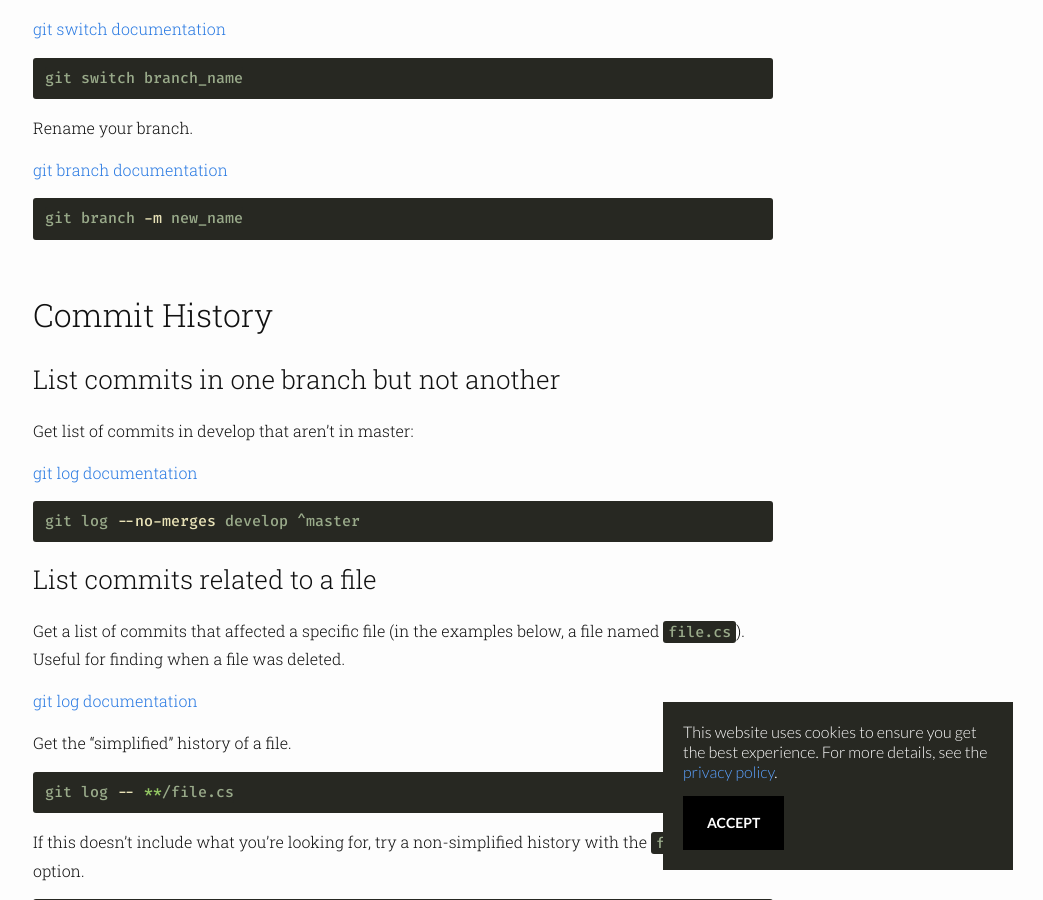
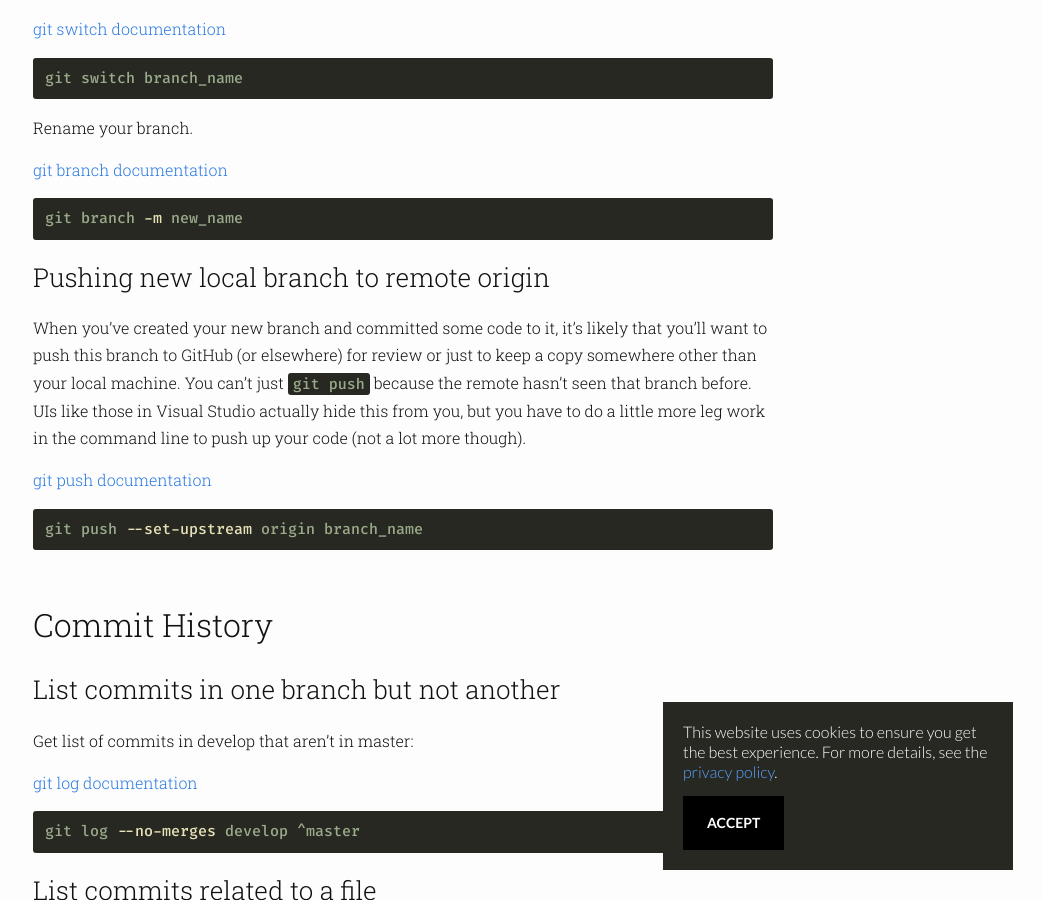
Before and after one commit to erresen/erresen.github.io, a Jekyll site: the page built from _posts/2021-12-13-useful-git-commands.md, in a window 1280 px wide and 900 px high, scrolled down 1908 px. Shown: the whole window, without its empty margins (237-1280 px from the left). Built offline with Jekyll 4.4.1, drawn with Linux system fonts in a browser that asks for light colours; nearby versions of some CDN libraries; comment, search, counter and statistics services are not loaded.

Commit message:
added example for pushing local branch to origin

````diff
--- a/_posts/2021-12-13-useful-git-commands.md
+++ b/_posts/2021-12-13-useful-git-commands.md
@@ -97,6 +97,17 @@ Rename your branch.
 
 ```sh
 git branch -m new_name
+```
+
+### Pushing new local branch to remote origin
+
+When you've created your new branch and committed some code to it, it's likely that you'll want to push this branch to GitHub (or elsewhere) for review or just to keep a copy somewhere other than your local machine. You can't just `git push` because the remote hasn't seen that branch before. UIs like those in Visual Studio actually hide this from you, but you have to do a little more leg work in the command line to push up your code (not a lot more though).
+
+[git-push]: https://git-scm.com/docs/git-push
+[git push documentation][git-push]
+
+```sh
+git push --set-upstream origin branch_name
 ```
 
 ## Commit History
````
